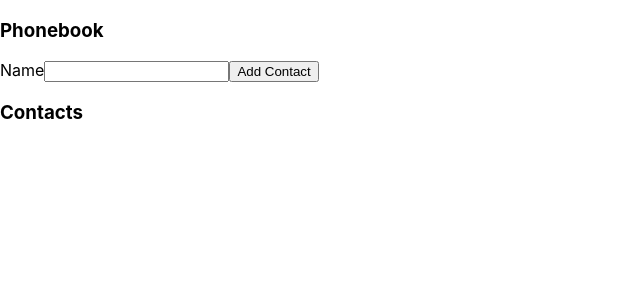
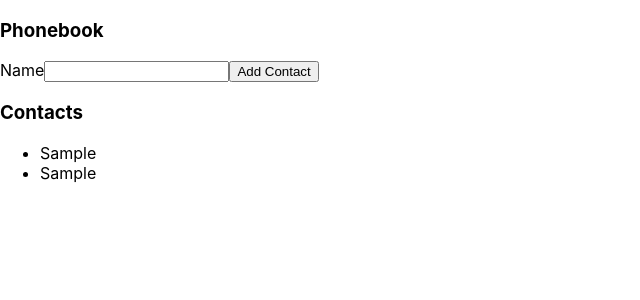
Before and after one commit to nedinix/goit-react-hw-08-phonebook, a React (Create React App) app: page / in a window 1280 px wide. Both pictures are taken after typing "Sample" into the empty fields and a click on the button "Add Contact". Shown: the top 300 px of the page, without its empty margins (0-640 px from the left). Built offline with nearby package versions, Linux system fonts and the light colour scheme.

Commit message:
contacts

```diff
--- a/src/components/App.jsx
+++ b/src/components/App.jsx
@@ -1,5 +1,6 @@
 import React, { Component } from 'react';
 import Form from './Form/Form';
+import Contacts from './Contacts/Contacts';
 
 class App extends Component {
   state = {
@@ -7,14 +8,17 @@ class App extends Component {
   };
 
   formSubmitHandler = data => {
-    console.log(data);
-    this.setState(prevState => {
-      prevState.contacts.push(data);
-      console.log(prevState);
-    });
+    this.setState(
+      prevState => (prevState.contacts = [...prevState.contacts, data])
+    );
+
+    console.log('onSubmit', this.state.contacts);
   };
 
   render() {
+    const { contacts } = this.state;
+    console.log(contacts);
+
     return (
       <div>
         <div>
@@ -23,6 +27,7 @@ class App extends Component {
         </div>
         <div>
           <h3>Contacts</h3>
+          {contacts.length > 0 && <Contacts contacts={contacts} />}
         </div>
       </div>
     );
--- /dev/null
+++ b/src/components/Contacts/Contacts.jsx
@@ -0,0 +1,19 @@
+import React from 'react';
+
+const Contacts = ({ contacts }) => {
+  console.log('contacts', contacts);
+  return (
+    <ul>
+      {contacts.map(({ id, name }) => {
+        console.log(id, name);
+        return (
+          <li key={id}>
+            <span>{name}</span>
+          </li>
+        );
+      })}
+    </ul>
+  );
+};
+
+export default Contacts;
--- a/src/components/Form/Form.js
+++ b/src/components/Form/Form.js
@@ -5,19 +5,19 @@ class Form extends Component {
   state = {
     name: '',
   };
-  nameInputId = nanoid();
+
+  generateId = () => nanoid();
 
   handleNameChange = e => {
-    const { name, id, value } = e.currentTarget;
-    this.setState({ [name]: value, id: id });
+    const { name, value } = e.currentTarget;
+    this.setState({ [name]: value, id: this.generateId() });
   };
 
   handleSubmit = e => {
     e.preventDefault();
 
-    this.props.onSubmitForm(this.state);
+    this.props.onSubmitForm({ ...this.state });
     this.reset();
-    console.log(this.state);
   };
 
   reset = () => {
```
